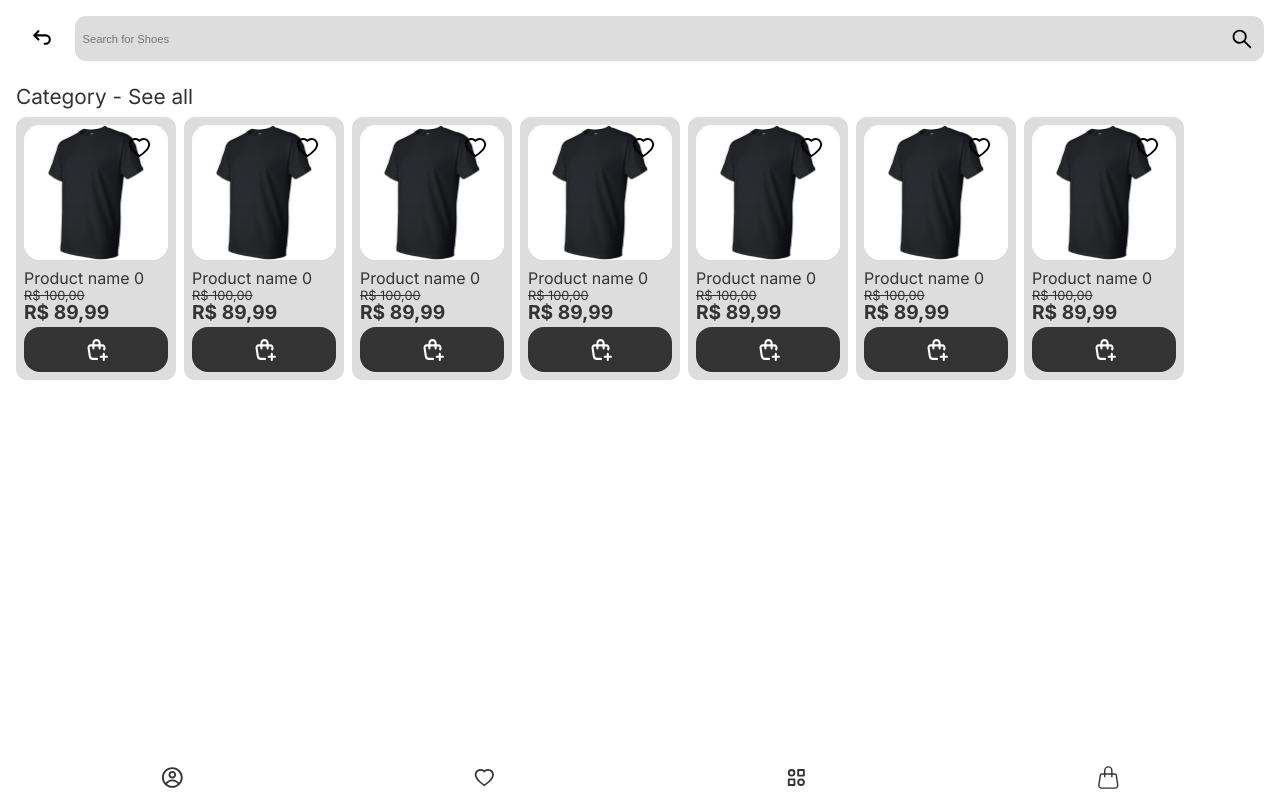
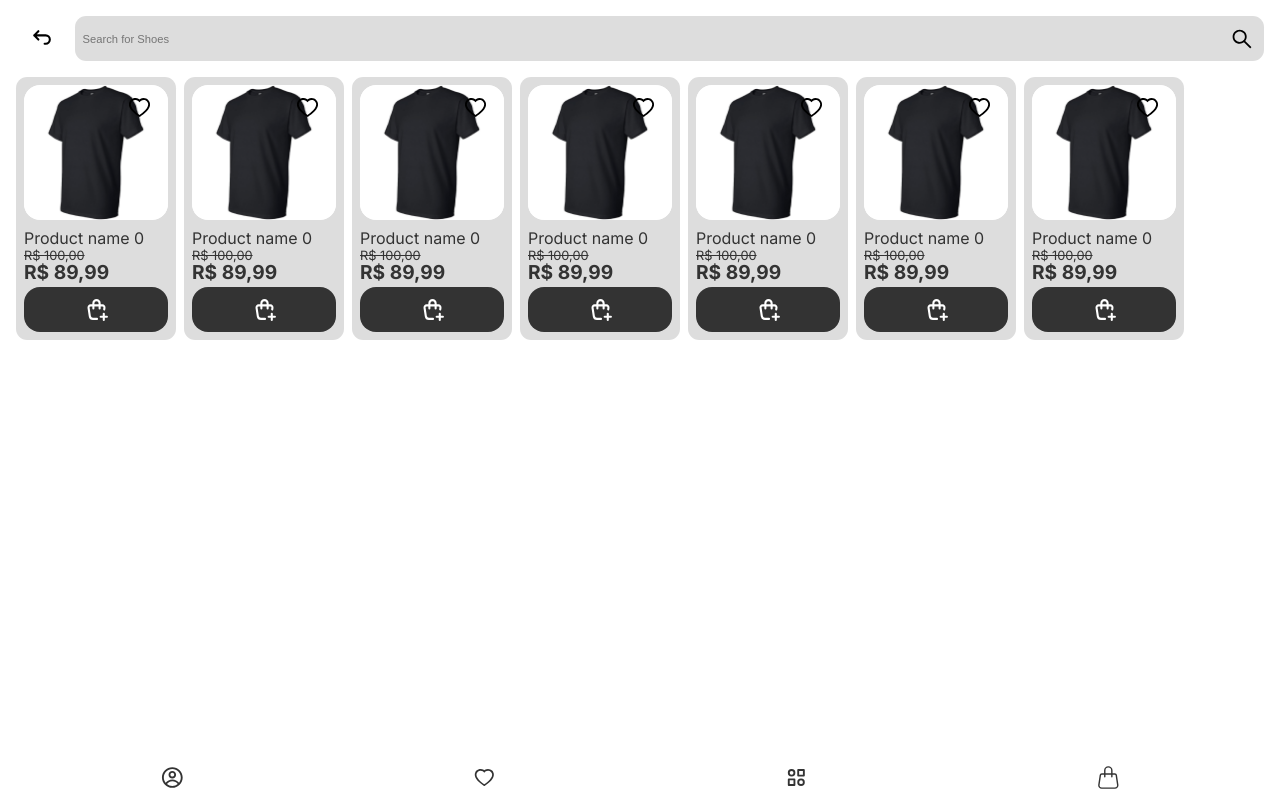
Before and after one commit to lipeRefosco/front-ecommerce-next, a Next.js app: page /category in a window 1280 px wide. Built offline with nearby package versions, Linux system fonts and the light colour scheme.

Commit message:
refact: make the title optional of the component Section

```diff
--- a/app/category/page.tsx
+++ b/app/category/page.tsx
@@ -7,7 +7,7 @@ import { products } from "../fakedatas/products";
 export default function Category() {
     return (
         <>
-        <Section title="Category">
+            <Section>
                 <Wrapper>
                     <ProductCard prod={products[0]}></ProductCard>
                     <ProductCard prod={products[0]}></ProductCard>
--- a/app/components/Section/index.tsx
+++ b/app/components/Section/index.tsx
@@ -2,7 +2,7 @@ import styles from "./styles.module.css"
 
 type Section = {
 	children: React.ReactNode,
-	title: string
+	title?: string
 }
 
 export default function Section(
@@ -13,7 +13,9 @@ export default function Section(
 ) {
 	return (
 		<section className={styles.section}>
-			<h2>{title} - See all</h2>
+			{title
+			? <h2>{title} - See all</h2>
+			: ''}
 			{children}
 		</section>
 	)
```
Lines whose indentation alone changed are shown as unchanged.
